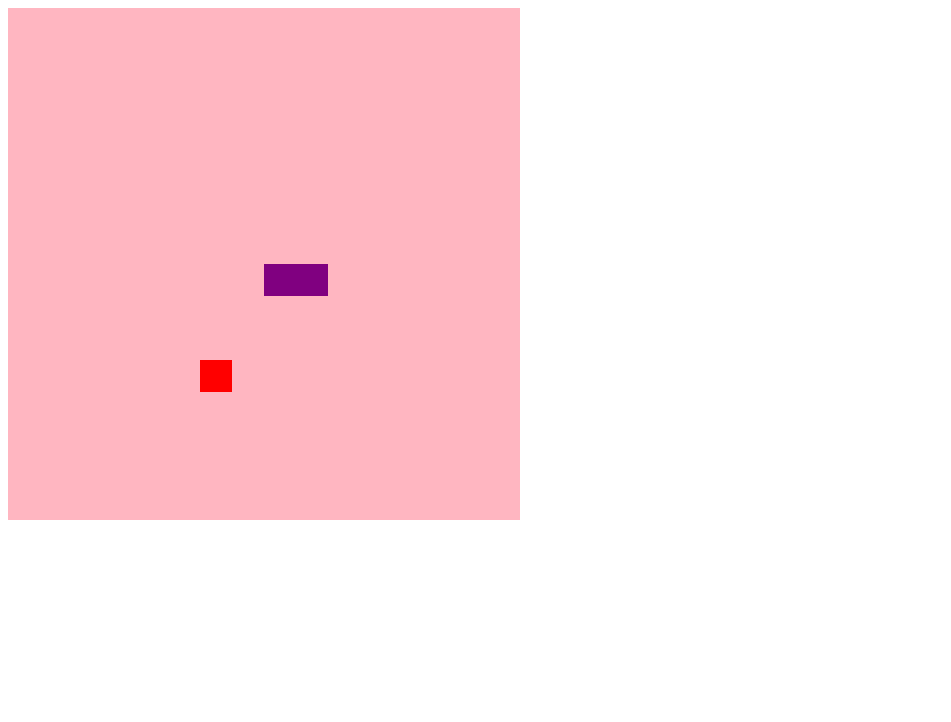
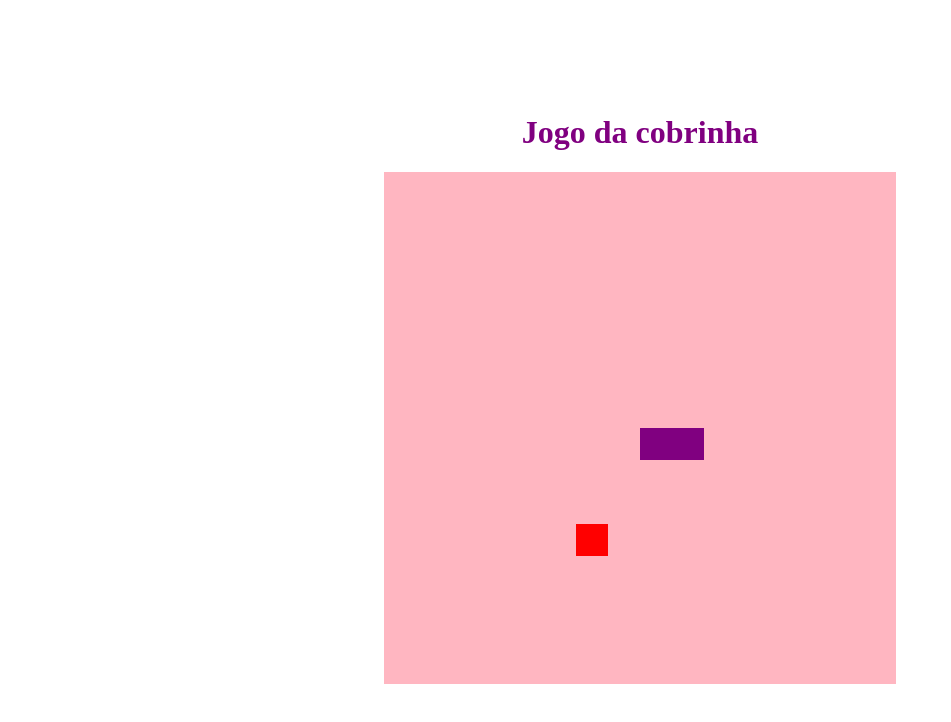
Before and after one commit to WendelRoberta/jogo-cobrinha-js, a plain HTML site: page index.html in a window 1280 px wide. Shown: the whole page, without its empty margins (0-951 px from the left). Drawn offline with Linux system fonts and the light colour scheme.

Commit message:
Adicionando nome ao jogo e estilizando

```diff
--- a/index.html
+++ b/index.html
@@ -10,7 +10,7 @@
 </head>
 
 <body>
-
+    <h1>Jogo da cobrinha</h1>
     <canvas id="cobrinha" width="512" height="512"></canvas>
     <script defer src="script.js"></script>
 </body>
--- a/style.css
+++ b/style.css
@@ -0,0 +1,9 @@
+body {
+    height: 95vh;
+    width: 95;
+    display: flex;
+    justify-content: center;
+    align-items: center;
+    flex-direction: column;
+    color: purple;
+}
```
